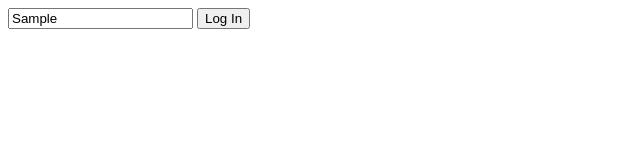
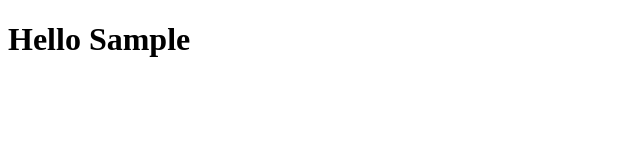
Before and after one commit to basalcode/momentum, a plain HTML site: page index.html in a window 1280 px wide. Both pictures are taken after typing "Sample" into the empty fields and a click on the input "Log In". Shown: the whole page, without its empty margins (0-640 px from the left). Drawn offline with Linux system fonts and the light colour scheme.

Commit message:
Add greeting message

```diff
--- a/app.js
+++ b/app.js
@@ -1,11 +1,28 @@
 const loginForm = document.querySelector("#login-form");
 const loginButton = document.querySelector("#login-form input");
+const greeting = document.querySelector("#greeting");
+
+const HIDDEN_CLASSNAME = "hidden"
+const USERNAME_KEY = "username";
 
 function onLoginSubmit(event) {
     event.preventDefault();
-
+    loginForm.classList.add(HIDDEN_CLASSNAME);
     const username = loginButton.value;
-    console.log('username', username);
+    localStorage.setItem(USERNAME_KEY, username);
+    paintGrettings(username);
 }
 
-loginForm.addEventListener("submit", onLoginSubmit)
+function paintGrettings(username) {
+    greeting.innerText = `Hello ${username}`;
+    greeting.classList.remove(HIDDEN_CLASSNAME);
+}
+
+const savedUsername = localStorage.getItem(USERNAME_KEY);
+
+if (savedUsername === null) {
+    loginForm.classList.remove(HIDDEN_CLASSNAME);
+    loginForm.addEventListener("submit", onLoginSubmit);
+} else {
+    paintGrettings(savedUsername);
+}
--- a/index.html
+++ b/index.html
@@ -8,7 +8,7 @@
     <title>Momentum</title>
   </head>
   <body>
-    <form id="login-form">
+    <form id="login-form" class="hidden">
       <input
         required
         maxlength="15"
@@ -17,6 +17,7 @@
       />
       <input type="submit" value="Log In" />
     </form>
+    <h1 id="greeting" class="hidden"></h1>
     <script src="./app.js"></script>
   </body>
 </html>
--- a/style.css
+++ b/style.css
@@ -0,0 +1,3 @@
+.hidden {
+  display: none;
+}
```
